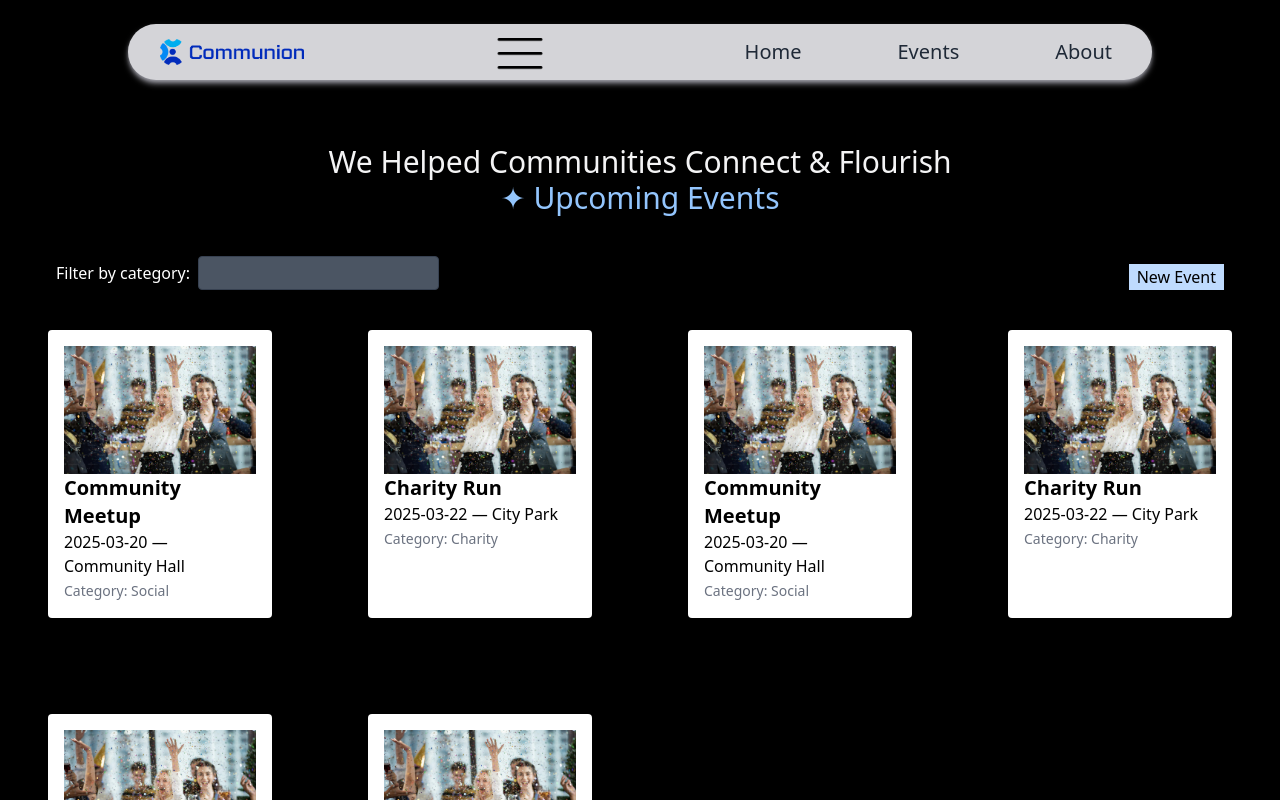
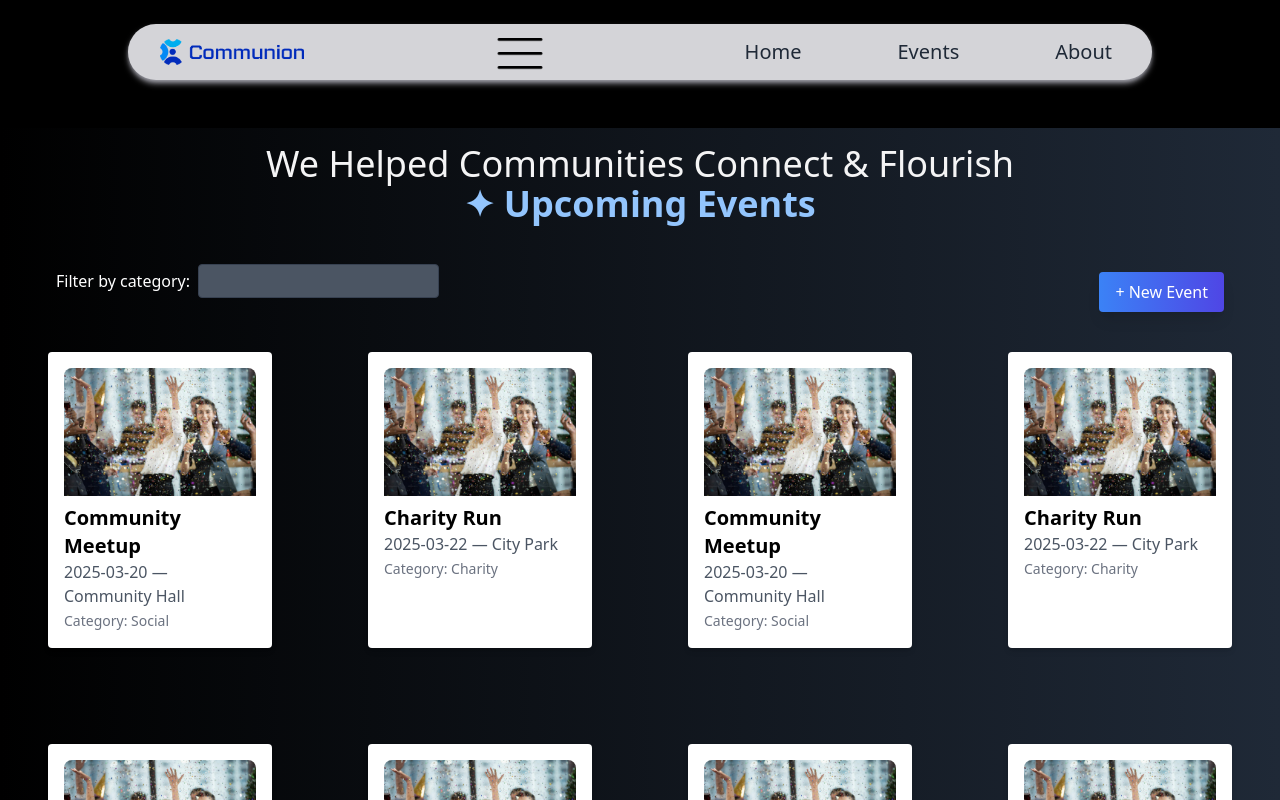
Before and after one commit to ShivamIT23/Assignment_React, a React (Vite) app: page /events in a window 1280 px wide. Shown: the top 800 px of the page. Built offline with nearby package versions, Linux system fonts and the light colour scheme.

Commit message:
Added code

```diff
--- a/components/EventListingPage.tsx
+++ b/components/EventListingPage.tsx
@@ -1,4 +1,5 @@
 import React from "react";
+import { motion } from "framer-motion";
 
 interface EventForm {
   title: string;
@@ -45,12 +46,19 @@ export default function EventListingPage() {
       location: "City Park",
       category: "Charity",
     },
+    {
+      title: "Community Meetup",
+      date: "2025-03-20",
+      location: "Community Hall",
+      category: "Social",
+    },
+    {
+      title: "Charity Run",
+      date: "2025-03-22",
+      location: "City Park",
+      category: "Charity",
+    },
   ]);
-
-  const changeMenu =() =>{
-    setOpenEvent(false);
-  }
-
 
   const [newEvent, setNewEvent] = React.useState({
     title: "",
@@ -70,16 +78,16 @@ export default function EventListingPage() {
   };
 
   const filteredEvents = filter
-    ? events.filter(
-      (event) => event.category.toLowerCase().includes(filter.toLowerCase())
+    ? events.filter((event) =>
+        event.category.toLowerCase().includes(filter.toLowerCase())
       )
     : events;
 
   return (
-    <div className="min-h-screen mt-24 p-4 bg-black">
-      <h2 className="text-3xl text-zinc-100 text-center mb-4 font-medium">
+    <div className="min-h-screen mt-24 p-4 bg-gradient-to-r from-black to-gray-800">
+      <h2 className="text-4xl text-zinc-100 text-center mb-4 font-medium">
         We Helped Communities Connect & Flourish
-        <span className="block text-blue-300 font-medium">
+        <span className="block text-blue-300 font-semibold">
           ✦ Upcoming Events
         </span>
       </h2>
@@ -90,50 +98,53 @@ export default function EventListingPage() {
             type="text"
             value={filter}
             onChange={(e) => setFilter(e.target.value)}
-            className="ml-2 p-1 border text-white bg-gray-600 border-gray-700 rounded"
+            className="ml-2 p-1 border text-white bg-gray-600 border-gray-700 rounded focus:outline-none focus:ring-2 focus:ring-blue-300"
           />
         </label>
         <button
-          className="bg-blue-200 px-2 my-2 text-black font-medium"
-          onClick={() => {
-            setOpenEvent(true);
-          }}
+          className="bg-gradient-to-r from-blue-500 to-indigo-600 px-4 py-2 my-2 text-white font-medium rounded hover:scale-105 transition-transform duration-300 shadow-lg"
+          onClick={() => setOpenEvent(true)}
         >
-          New Event
+          + New Event
         </button>
       </div>
       <div className="grid grid-cols-1 sm:grid-cols-3 lg:grid-cols-4 w-full min-h-fit h-full gap-8">
         {filteredEvents.map((event, index) => (
-          <div
+          <motion.div
             key={index}
-            className="col-span-1 p-4 m-8 bg-white rounded shadow-md"
+            initial={{ opacity: 0, scale: 0.8 }}
+            animate={{ opacity: 1, scale: 1 }}
+            transition={{ duration: 0.5 }}
+            className="col-span-1 p-4 m-8 bg-white rounded shadow-md hover:shadow-xl transition-shadow duration-300"
           >
-            <img src="event1.jpeg" alt="" className="" />
-            <h3 className="text-xl font-semibold">{event.title}</h3>
-            <p>
+            <img src="event1.jpeg" alt="" className="rounded-t-lg" />
+            <h3 className="text-xl font-semibold mt-2">{event.title}</h3>
+            <p className="text-gray-600">
               {event.date} — {event.location}
             </p>
-            <span className="text-sm text-gray-500">
+            <span className="text-sm text-gray-500 font-medium">
               Category: {event.category}
             </span>
-          </div>
+          </motion.div>
         ))}
       </div>
 
       {openEvent && (
-        <div className="bg-gray-100 fixed top-1/2 translate-x-1/2 -translate-y-1/2 right-1/2 h-full w-full flex flex-col justify-center items-center">
-          <button className="absolute top-0 right-0 w-20 h-20 p-5">
-            <img
-              src="close.png"
-              alt=""
-              onClick={changeMenu}
-            />
+        <motion.div
+          initial={{ opacity: 0, scale: 0.8 }}
+          animate={{ opacity: 1, scale: 1 }}
+          exit={{ opacity: 0, scale: 0.8 }}
+          transition={{ duration: 0.4 }}
+          className="bg-gray-100 fixed top-0 right-0 h-full w-full flex flex-col justify-center items-center shadow-2xl rounded-lg"
+        >
+          <button className="absolute top-4 right-4 w-10 h-10">
+            <img src="close.png" alt="" onClick={() => setOpenEvent(false)} />
           </button>
           <form
             onSubmit={handleAddEvent}
-            className="mt-6 p-4 bg-white rounded shadow-md"
+            className="mt-6 p-6 bg-white rounded shadow-md w-1/2 space-y-4"
           >
-            <h3 className="text-xl font-semibold mb-2">Add New Event</h3>
+            <h3 className="text-2xl font-semibold mb-2">Add New Event</h3>
             <input
               type="text"
               placeholder="Title"
@@ -141,7 +152,7 @@ export default function EventListingPage() {
               onChange={(e) =>
                 setNewEvent({ ...newEvent, title: e.target.value })
               }
-              className="block w-full p-2 mb-2 border rounded"
+              className="block w-full p-2 border rounded focus:outline-none focus:ring-2 focus:ring-blue-300"
             />
             <input
               type="date"
@@ -149,7 +160,7 @@ export default function EventListingPage() {
               onChange={(e) =>
                 setNewEvent({ ...newEvent, date: e.target.value })
               }
-              className="block w-full p-2 mb-2 border rounded"
+              className="block w-full p-2 border rounded focus:outline-none focus:ring-2 focus:ring-blue-300"
             />
             <input
               type="text"
@@ -158,13 +169,13 @@ export default function EventListingPage() {
               onChange={(e) =>
                 setNewEvent({ ...newEvent, category: e.target.value })
               }
-              className="block w-full p-2 mb-2 border rounded"
+              className="block w-full p-2 border rounded focus:outline-none focus:ring-2 focus:ring-blue-300"
             />
-            <button className="mt-2 px-4 py-2 bg-green-500 text-white rounded hover:bg-green-600 transition">
+            <button className="mt-2 px-4 py-2 bg-green-500 text-white rounded hover:bg-green-600 transition hover:scale-105">
               Add Event
             </button>
           </form>
-        </div>
+        </motion.div>
       )}
     </div>
   );
--- a/components/IntroSection.tsx
+++ b/components/IntroSection.tsx
@@ -1,24 +1,75 @@
-import React from 'react'
+import React from "react";
+import { motion } from "framer-motion";
 
 export default function IntroSection() {
   return (
-    <section className='min-w-[96vw] min-h-[60vh] w-full px-[10vw] block lg:px-[16vw] xl:flex'>
-          <div className=' w-full flex items-center flex-col xl:w-1/2 text-2xl sm:text-3xl md:text-4xl lg:text-5xl xl:text-6xl mt-[5vh] lg:mt-[12vh]'>
-            <h2 className='flex items-center mb-4'><span className='mr-6'>Unite , Innovate </span><img src="event1.jpeg" alt="Photo1" className='w-20 lg:w-24 rounded-full' /></h2>
-            <h2 className='flex items-center'><img src="rayul.jpg" alt="Photo2" className='h-20 rounded-full' /><span className='ml-6 '> Connect , Inspires</span></h2>
-            <h2 className='flex items-center mb-4'><span className='mr-6'>Together </span>
-            <div className='flex bg-blue-200 rounded-full mt-6 pl-[1px]'>
-              <img src="joseph.jpg" alt="Photo3" className='h-12 w-12 rounded-full border' />
-              <img src="rafaella.jpg" alt="Photo4" className='h-12 w-12 rounded-full relative right-4 border' />
-              <img src="rayul.jpg" alt="Photo5" className='h-12 w-12 rounded-full relative right-8 border' />
-              <span className='flex items-center min-w-fit text-black font-semibold relative right-6 text-lg'>+10 People</span>
-              </div></h2>
+    <section className="min-w-[96vw] min-h-[60vh] w-full px-[10vw] block lg:px-[16vw] xl:flex">
+      <div className=" w-full flex items-center flex-col xl:w-1/2 text-2xl sm:text-3xl md:text-4xl lg:text-5xl xl:text-6xl mt-[5vh] lg:mt-[12vh]">
+        <h2 className="flex items-center mb-4">
+          <span className="mr-6">Unite , Innovate </span>
+          <img
+            src="event1.jpeg"
+            alt="Photo1"
+            className="w-20 lg:w-24 rounded-full"
+          />
+        </h2>
+        <h2 className="flex items-center">
+          <img src="rayul.jpg" alt="Photo2" className="h-20 rounded-full" />
+          <span className="ml-6 "> Connect , Inspires</span>
+        </h2>
+        <h2 className="flex items-center mb-4">
+          <span className="mr-6">Together </span>
+          <div className="flex bg-blue-200 rounded-full mt-6 pl-[1px]">
+            <motion.img
+              src="joseph.jpg"
+              alt="Photo3"
+              className="h-12 w-12 rounded-full border hover:z-30"
+              whileHover={{ scale: 1.2 }}
+              transition={{ type: 'spring', stiffness: 300 }}
+            />
+            <motion.img
+              src="rafaella.jpg"
+              alt="Photo4"
+              className="h-12 w-12 rounded-full relative right-4 border hover:z-30"
+              whileHover={{ scale: 1.2 }}
+              transition={{ type: 'spring', stiffness: 300 }}
+            />
+            <motion.img
+              src="rayul.jpg"
+              alt="Photo5"
+              className="h-12 w-12 rounded-full relative right-8 border hover:z-30"
+              whileHover={{ scale: 1.2 }}
+              transition={{ type: 'spring', stiffness: 300 }}
+            />
+            <span className="flex items-center min-w-fit text-black font-semibold relative right-6 text-lg">
+              +10 People
+            </span>
           </div>
-          <div className='w-full xl:w-1/2 lg:mt-0 flex justify-center lg:justify-normal gap-6'>
-          <img src="rafaella.jpg" alt="Event1" className='rounded-full h-36 sm:h-60 md:h-72 lg:h-80 xl:h-72 mt-10 md:mt-20 xl:mt-28' />
-          <img src="rafaella.jpg" alt="Event1" className='rounded-full h-36 sm:h-60 md:h-72 lg:h-80 xl:h-72 mt-10 md:mt-20 xl:mt-16' />
-          <img src="rafaella.jpg" alt="Event1" className='rounded-full h-36 sm:h-60 md:h-72 lg:h-80 xl:h-72 mt-10 md:mt-20 xl:mt-2' />
-          </div>
-        </section>
-  )
+        </h2>
+      </div>
+      <div className="w-full xl:w-1/2 lg:mt-0 flex justify-center lg:justify-normal gap-6">
+        <motion.img
+          src="rafaella.jpg"
+          alt="Event6"
+          className="rounded-full h-36 sm:h-60 md:h-72 lg:h-80 xl:h-72 mt-10 md:mt-20 xl:mt-28"
+          whileHover={{ y: -10 }}
+          transition={{ type: "spring", stiffness: 300 }}
+        />
+        <motion.img
+          src="rafaella.jpg"
+          alt="Event7"
+          className="rounded-full h-36 sm:h-60 md:h-72 lg:h-80 xl:h-72 mt-10 md:mt-20 xl:mt-16"
+          whileHover={{ y: -10 }}
+          transition={{ type: "spring", stiffness: 300 }}
+        />
+        <motion.img
+          src="rafaella.jpg"
+          alt="Event8"
+          className="rounded-full h-36 sm:h-60 md:h-72 lg:h-80 xl:h-72 mt-10 md:mt-20 xl:mt-2"
+          whileHover={{ y: -10 }}
+          transition={{ type: "spring", stiffness: 300 }}
+        />
+      </div>
+    </section>
+  );
 }
--- a/components/Navigation.tsx
+++ b/components/Navigation.tsx
@@ -1,5 +1,6 @@
 import React, { useState } from "react";
 import { Link } from "react-router-dom";
+import {motion} from 'framer-motion'
 
 export default function Navigation() {
   const [openMenu, setOpenMenu] = useState(false);
@@ -40,7 +41,12 @@ export default function Navigation() {
         </nav>
       </header>
       {openMenu && (
-        <div className="fixed z-50 top-0 right-0 transition-all bg-gray-100 h-screen w-screen">
+        <motion.div
+        initial={{ x: "100%" }}
+        animate={{ x: 0 }}
+        exit={{ x: "100%" }}
+        transition={{ duration: 0.5, ease: "easeOut" }}
+        className="fixed z-50 top-0 right-0 bg-gray-100 h-screen w-screen">
           <button className="absolute top-0 right-0 w-20 h-20 p-5">
             {" "}
             <img
@@ -70,7 +76,7 @@ export default function Navigation() {
               About
             </Link>
           </div>
-        </div>
+          </motion.div>
       )}
     </>
   );
--- a/package.json
+++ b/package.json
@@ -11,6 +11,7 @@
   },
   "dependencies": {
     "@types/react-router-dom": "^5.3.3",
+    "framer-motion": "^12.5.0",
     "react": "^19.0.0",
     "react-dom": "^19.0.0",
     "react-router-dom": "^7.3.0"
```
Also changed, not shown: 1 other file (tests, documents, lock files or other folders).
